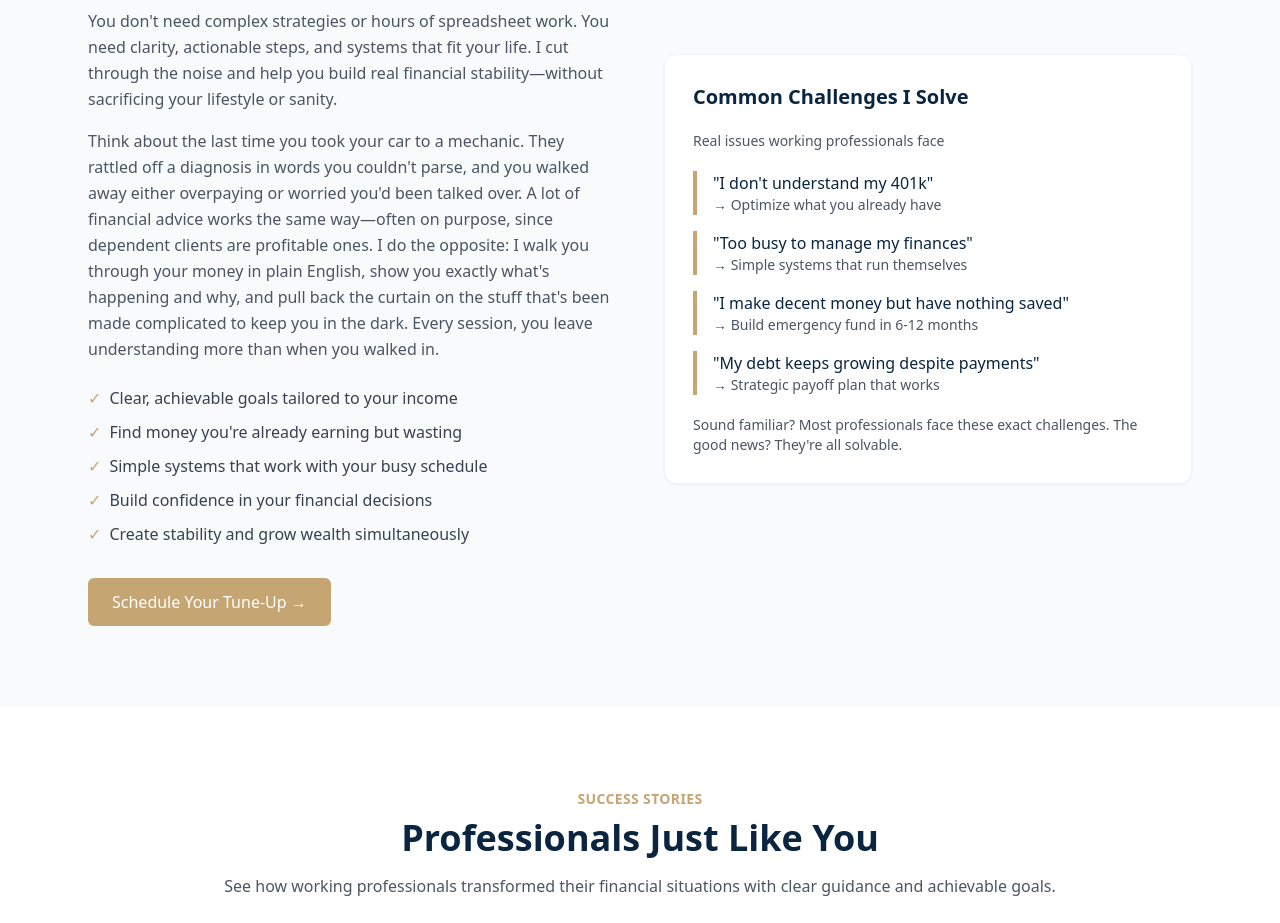
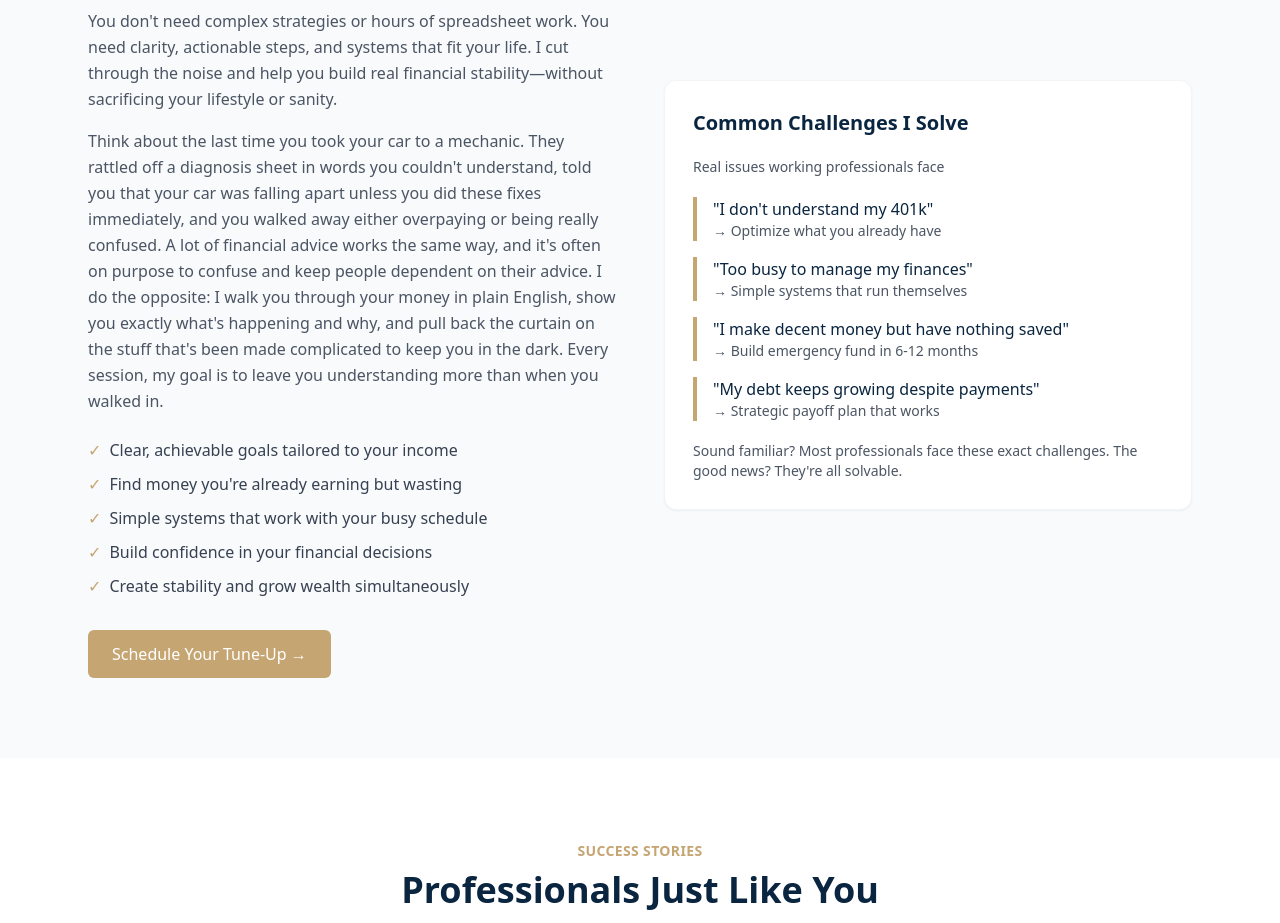
Before and after one commit to JohnKoz/kozlowski-financial, a plain HTML site: page index.html in a window 1280 px wide. Shown: the part 2280-3203 px from the top of the page. Drawn offline with nearby package versions, Linux system fonts and the light colour scheme.

Commit message:
Approach paragraph: use client-supplied revision
Replace the mechanic-analogy paragraph in My Approach with the
user's revised phrasing (stronger scene-setting on the mechanic
side and clearer intent statement at the end).

```diff
--- a/index.html
+++ b/index.html
@@ -225,7 +225,7 @@
         You don't need complex strategies or hours of spreadsheet work. You need clarity, actionable steps, and systems that fit your life. I cut through the noise and help you build real financial stability—without sacrificing your lifestyle or sanity.
       </p>
       <p class="text-gray-600 mb-6 leading-relaxed">
-        Think about the last time you took your car to a mechanic. They rattled off a diagnosis in words you couldn't parse, and you walked away either overpaying or worried you'd been talked over. A lot of financial advice works the same way—often on purpose, since dependent clients are profitable ones. I do the opposite: I walk you through your money in plain English, show you exactly what's happening and why, and pull back the curtain on the stuff that's been made complicated to keep you in the dark. Every session, you leave understanding more than when you walked in.
+        Think about the last time you took your car to a mechanic. They rattled off a diagnosis sheet in words you couldn't understand, told you that your car was falling apart unless you did these fixes immediately, and you walked away either overpaying or being really confused. A lot of financial advice works the same way, and it's often on purpose to confuse and keep people dependent on their advice. I do the opposite: I walk you through your money in plain English, show you exactly what's happening and why, and pull back the curtain on the stuff that's been made complicated to keep you in the dark. Every session, my goal is to leave you understanding more than when you walked in.
       </p>
       <ul class="space-y-2.5 text-gray-700 mb-8">
         <li class="flex gap-2"><span class="text-gold">✓</span> Clear, achievable goals tailored to your income</li>
```
